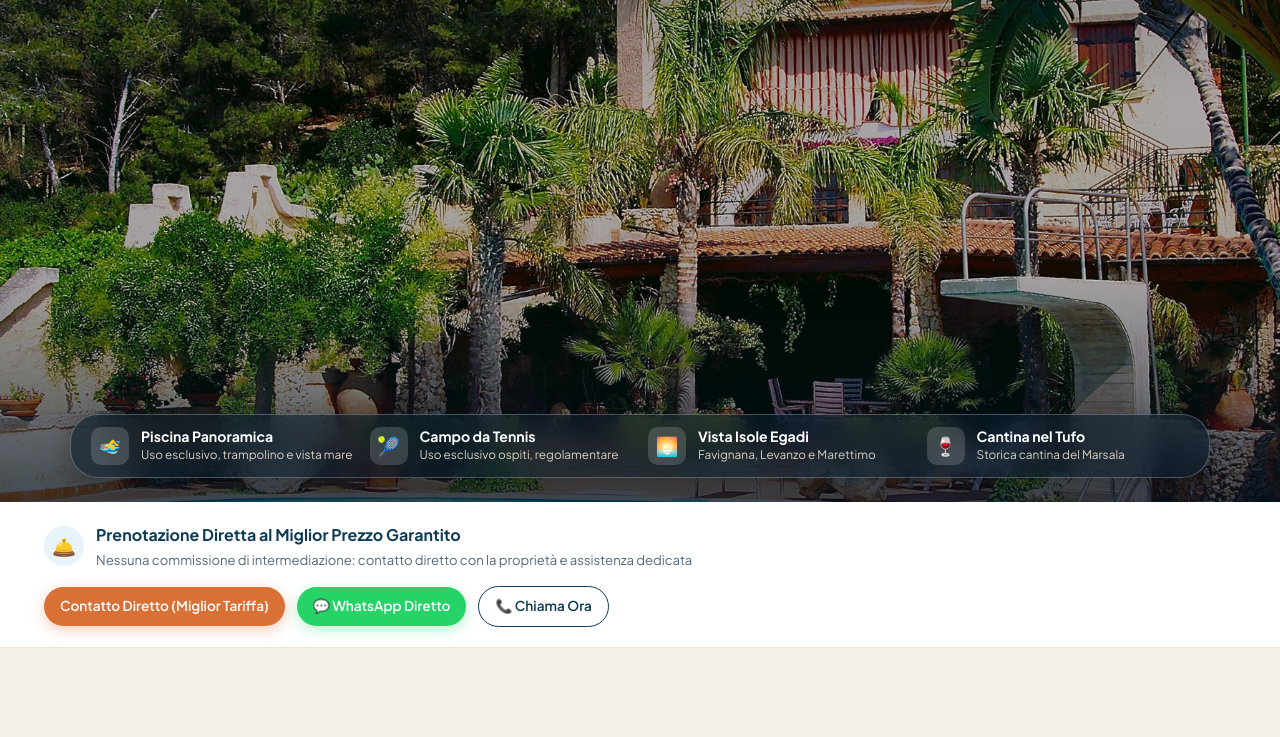
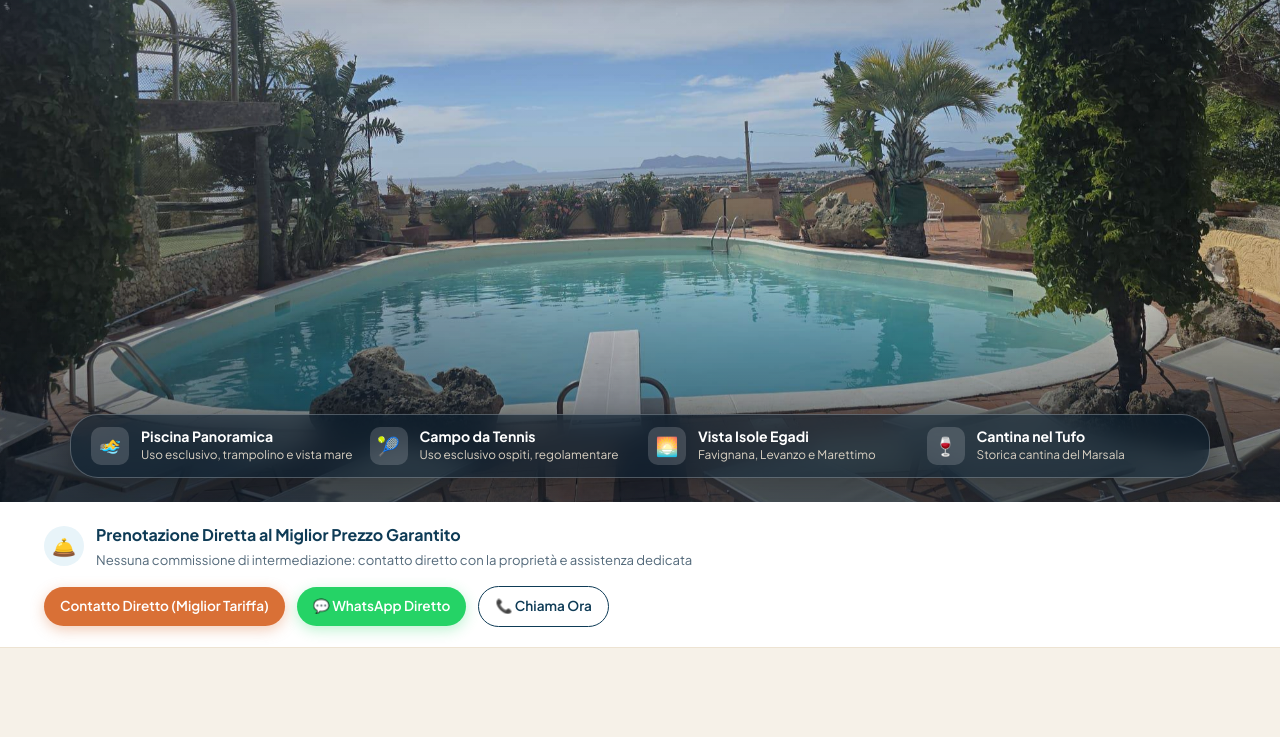
Before and after one commit to Tiume001/Villa-Tom, a plain HTML site: page index.html in a window 1280 px wide. Shown: the part 300-1037 px from the top of the page. Drawn offline with nearby package versions, Linux system fonts and the light colour scheme; a web font is replaced by a local one.

Commit message:
Ripristinata foto iniziale hero con piscina panoramica trampolino e vista Egadi

```diff
--- a/assets/css/style.css
+++ b/assets/css/style.css
@@ -743,7 +743,7 @@ ul {
   }
 
   .hero-bg img {
-    object-position: center 36%;
+    object-position: center 50%;
     animation: heroKenBurnsDesktop 25s infinite alternate ease-in-out;
   }
 
--- a/index.html
+++ b/index.html
@@ -29,7 +29,7 @@
   <link rel="stylesheet" href="assets/css/leaflet.css">
 
   <!-- Main Stylesheet -->
-  <link rel="stylesheet" href="assets/css/style.css?v=4.2">
+  <link rel="stylesheet" href="assets/css/style.css?v=4.3">
 </head>
 <body>
 
@@ -168,7 +168,7 @@
   <!-- Hero Section -->
   <section class="hero" id="home">
     <div class="hero-bg">
-      <img src="assets/images/piscina-facciata-villa.jpg" alt="Facciata di Villa Timea con piscina panoramica, trampolino e palme a Marsala">
+      <img src="assets/images/piscina-panorama.jpg" alt="Piscina panoramica con trampolino e vista sulle Isole Egadi a Villa Timea, Marsala">
     </div>
     <div class="hero-overlay"></div>
 
```
